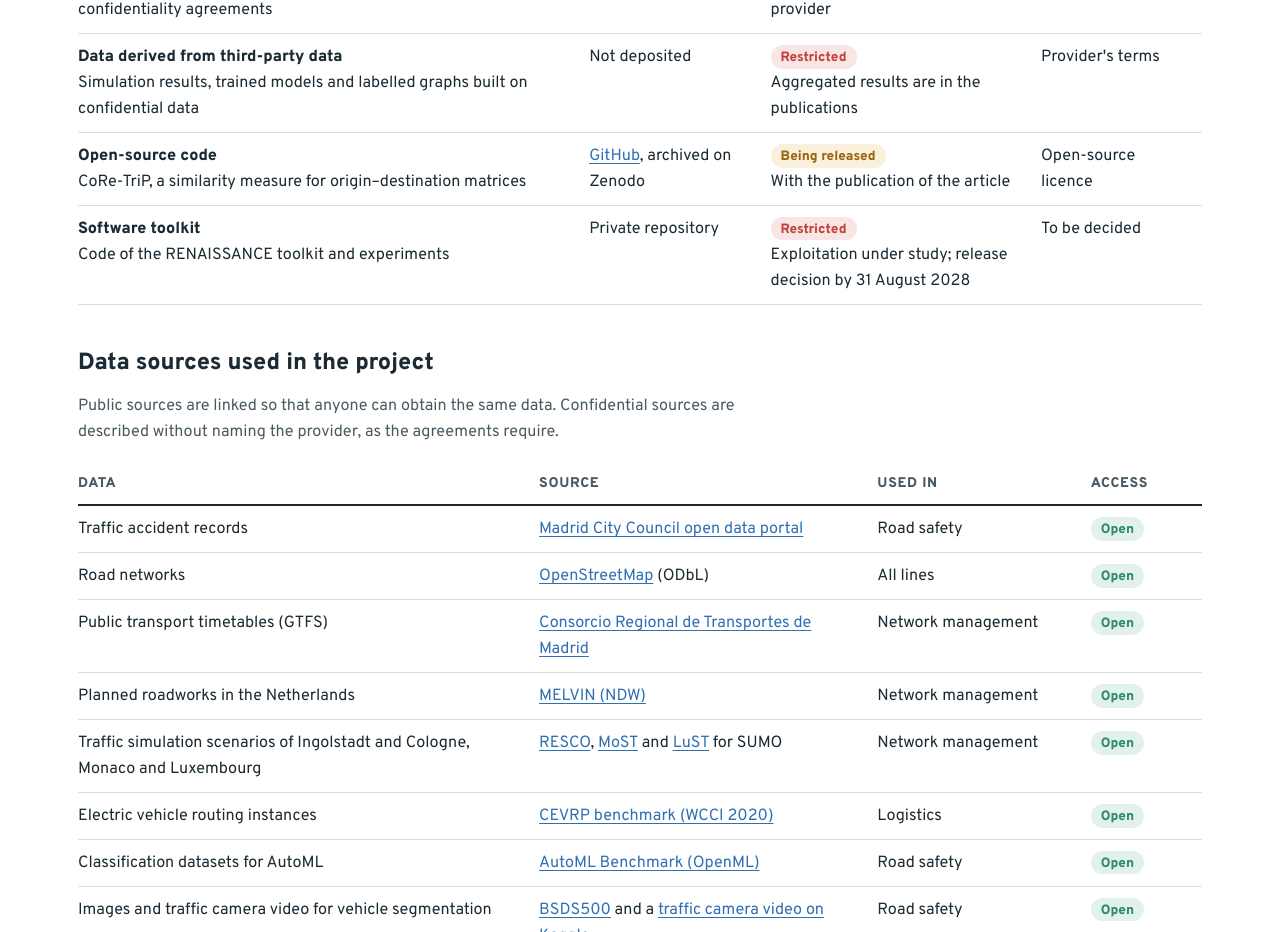
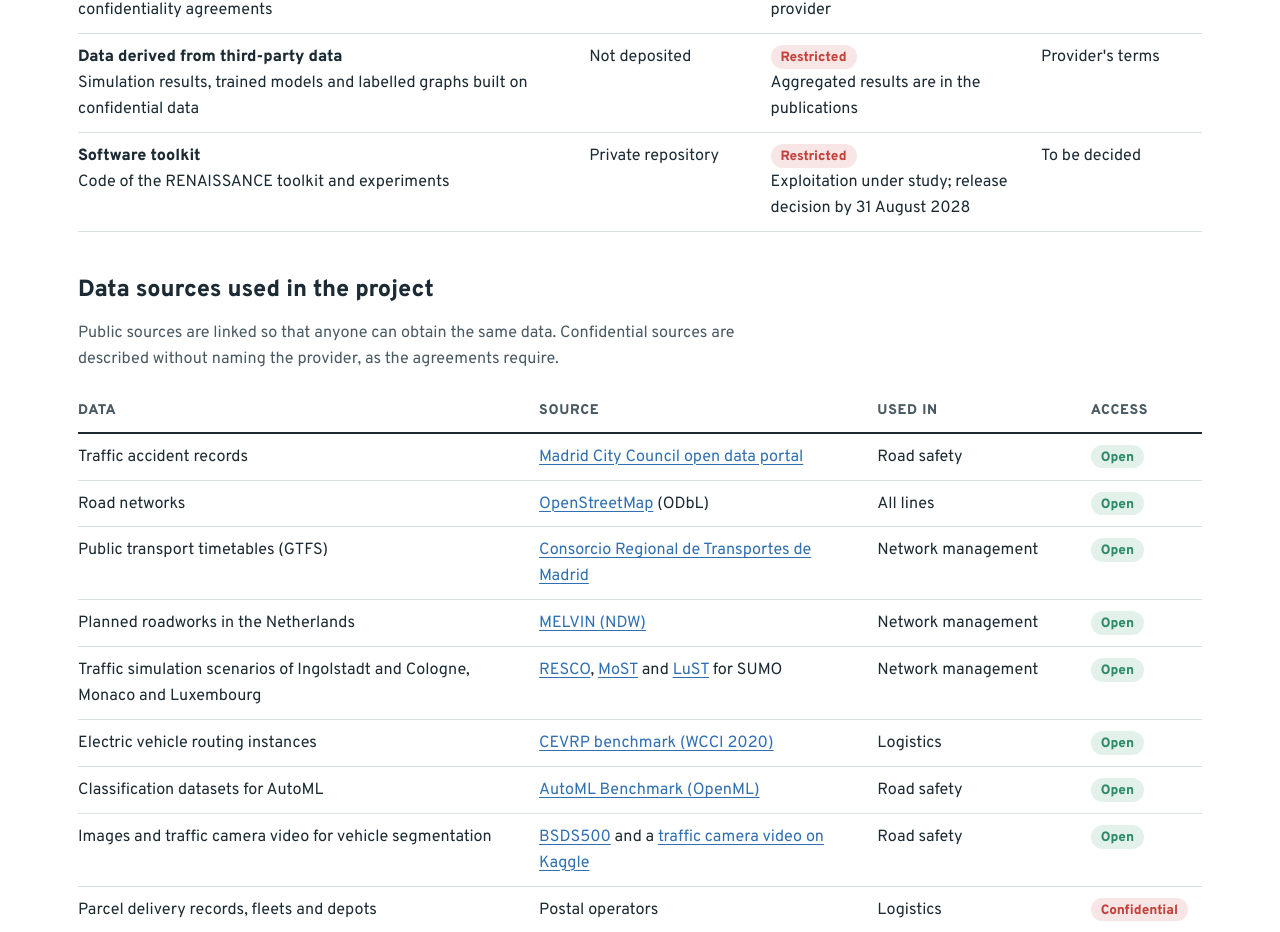
Before and after one commit to admasegosa/Renaissance, a plain HTML site: page index.html in a window 1280 px wide. Shown: the part 4960-5892 px from the top of the page. Drawn offline with Linux system fonts and the light colour scheme.

Commit message:
Remove CoRe-TriP code row from open data table
Co-Authored-By: Claude Opus 5.5 <noreply@anthropic.com>
Claude-Session: https://claude.ai/code/session_015oTpcypnNoziSsrJn4rxqh

```diff
--- a/index.html
+++ b/index.html
@@ -462,7 +462,6 @@
             <tr><td><b>Open datasets</b><br>Datasets generated from public sources, such as the multi-state SUMO datasets for travel time prediction and the results on public benchmarks</td><td>Zenodo community</td><td><span class="pill pending">Being deposited</span><br>By 31 August 2028 at the latest</td><td>CC BY 4.0</td></tr>
             <tr><td><b>Third-party data</b><br>Data provided by companies and administrations under confidentiality agreements</td><td>Not deposited</td><td><span class="pill restricted">Restricted</span><br>Request it from the original provider</td><td>Provider's terms</td></tr>
             <tr><td><b>Data derived from third-party data</b><br>Simulation results, trained models and labelled graphs built on confidential data</td><td>Not deposited</td><td><span class="pill restricted">Restricted</span><br>Aggregated results are in the publications</td><td>Provider's terms</td></tr>
-            <tr><td><b>Open-source code</b><br>CoRe-TriP, a similarity measure for origin–destination matrices</td><td><a href="https://github.com/DeustoTech/odm-similarity">GitHub</a>, archived on Zenodo</td><td><span class="pill pending">Being released</span><br>With the publication of the article</td><td>Open-source licence</td></tr>
             <tr><td><b>Software toolkit</b><br>Code of the RENAISSANCE toolkit and experiments</td><td>Private repository</td><td><span class="pill restricted">Restricted</span><br>Exploitation under study; release decision by 31 August 2028</td><td>To be decided</td></tr>
           </tbody>
         </table>
```
